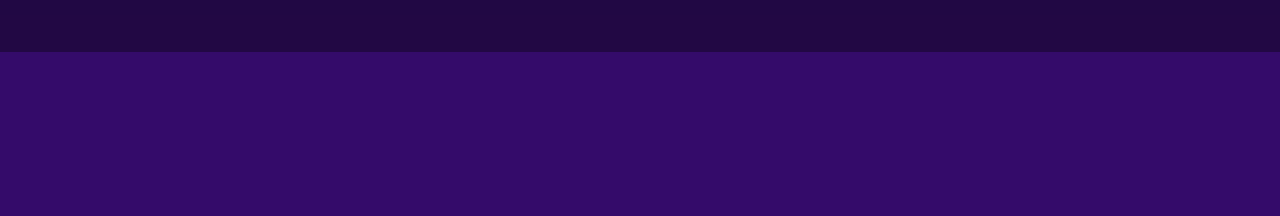
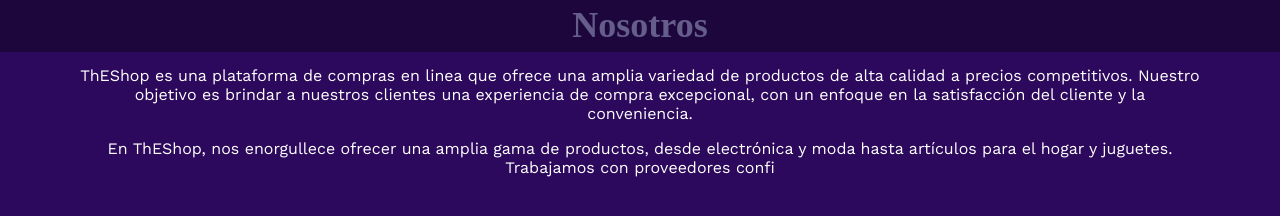
Before and after one commit to DerBasilisk/Git-PruebaColab, a plain HTML site: page index.html in a window 1280 px wide. Shown: the part 748-964 px from the top of the page. Before the commit the page ends 800 px from the top, so only its background shows below. Drawn offline with nearby package versions, Linux system fonts and the light colour scheme; a web font is replaced by a local one.

Commit message:
Cambios Keiner

```diff
--- a/css/style.css
+++ b/css/style.css
@@ -195,3 +195,18 @@ footer .redes a:hover{
     border-color: #a59ae0;
     transform: scale(1.1);
 }
+
+.nosotros{
+  font-family: "Work Sans", sans-serif;
+    background-color: #06030a25;
+    color: #fff;
+    padding: 40px 80px;
+    text-align: center;
+}
+.nosotros h2{
+    font-size: 36px;
+    margin-bottom: 20px;
+    color: #a59ae0;
+
+  font-family: 'Miniver';
+}
--- a/index.html
+++ b/index.html
@@ -44,6 +44,14 @@
       <img src="./img/3361624.png" alt="Café">
     </div>
   </section>
+  <section class="textoso">
+    <div class="nosotros">
+        <h2>Nosotros</h2>
+        <p>ThEShop es una plataforma de compras en linea que ofrece una amplia variedad de productos de alta calidad a precios competitivos. Nuestro objetivo es brindar a nuestros clientes una experiencia de compra excepcional, con un enfoque en la satisfacción del cliente y la conveniencia.</p>
+        <p>En ThEShop, nos enorgullece ofrecer una amplia gama de productos, desde electrónica y moda hasta artículos para el hogar y juguetes. Trabajamos con proveedores confi
+      </div>
+  </section>
+
 </body>
 <footer>
     <div class="redes">
```
